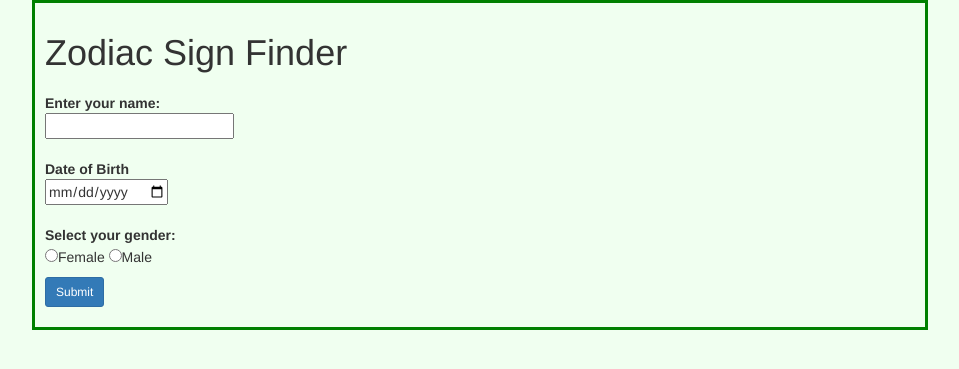
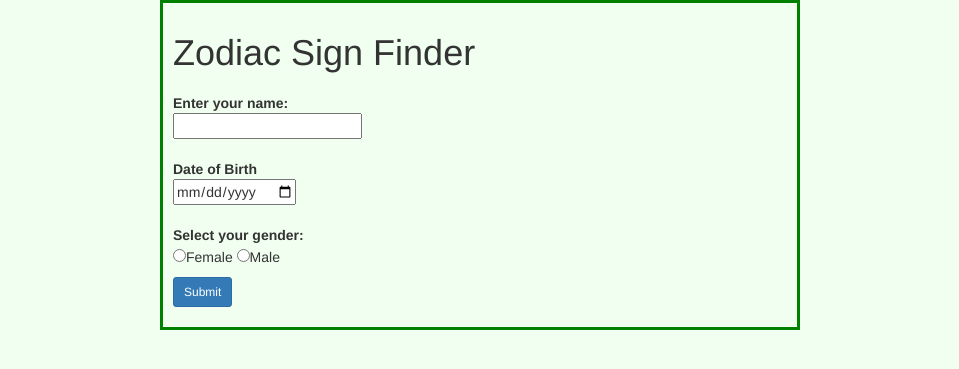
Before and after one commit to amokhtar78/Assignment2, a PHP site: page / in a window 1280 px wide. Shown: the top 369 px of the page, without its empty margins (160-1119 px from the left). Run offline with PHP 8.4, Linux system fonts and the light colour scheme; data that the repository does not hold is empty; some libraries are stand-ins or nearby versions.

Commit message:
minor ccs change

```diff
--- a/css/styles.css
+++ b/css/styles.css
@@ -29,7 +29,7 @@ input[type='checkbox'] + label {
 .femaleColor {
     background-color:AntiqueWhite ;
     margin: auto;
-    width: 55%;
+    width: 50%;
     border: 2px solid pink;
     padding: 10px;
 }
@@ -44,7 +44,7 @@ input[type='checkbox'] + label {
 .stnColor {
     background-color:HoneyDew;
     margin: auto;
-    width: 70%;
+    width: 50%;
     border: 3px solid green;
     padding: 10px;
 }
```
